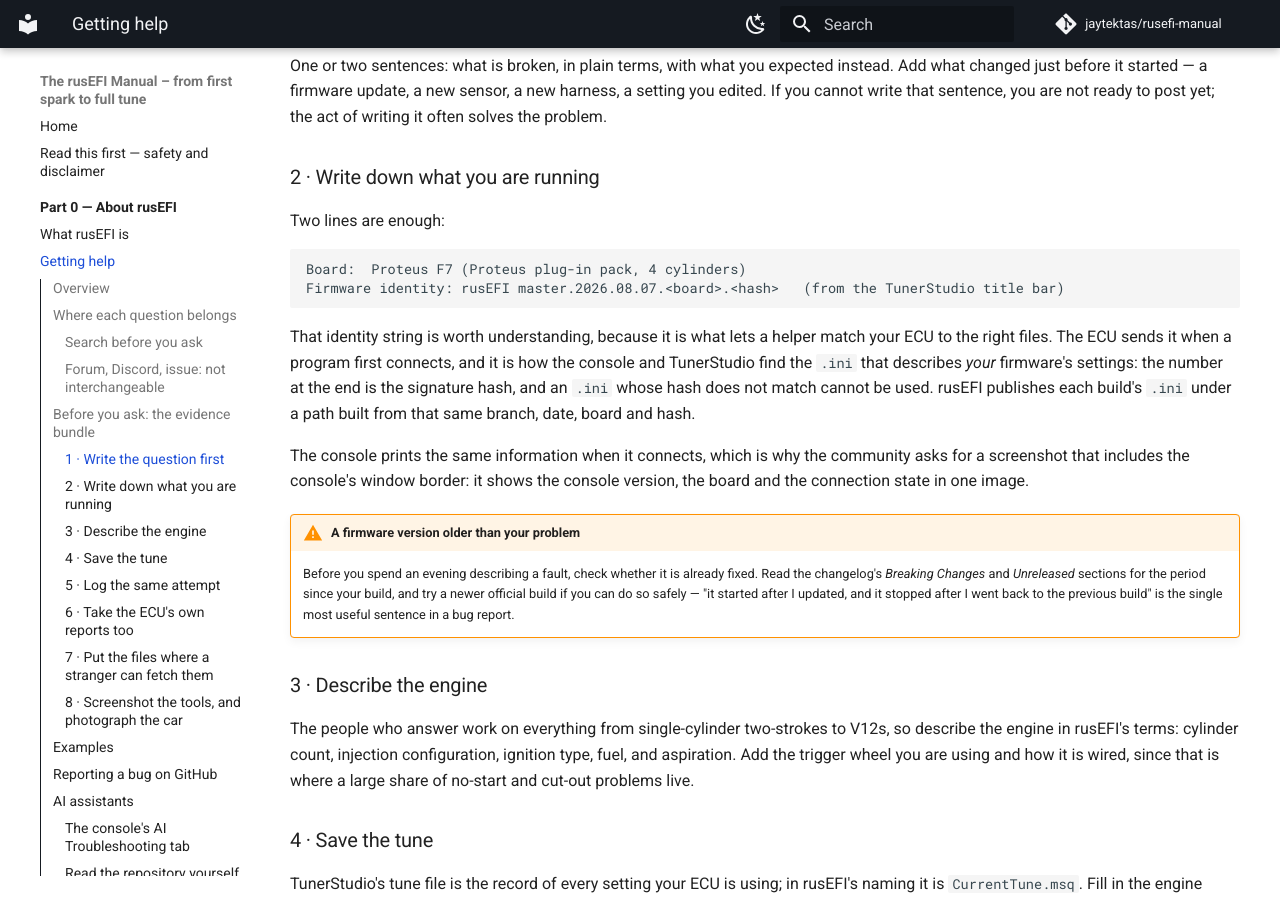
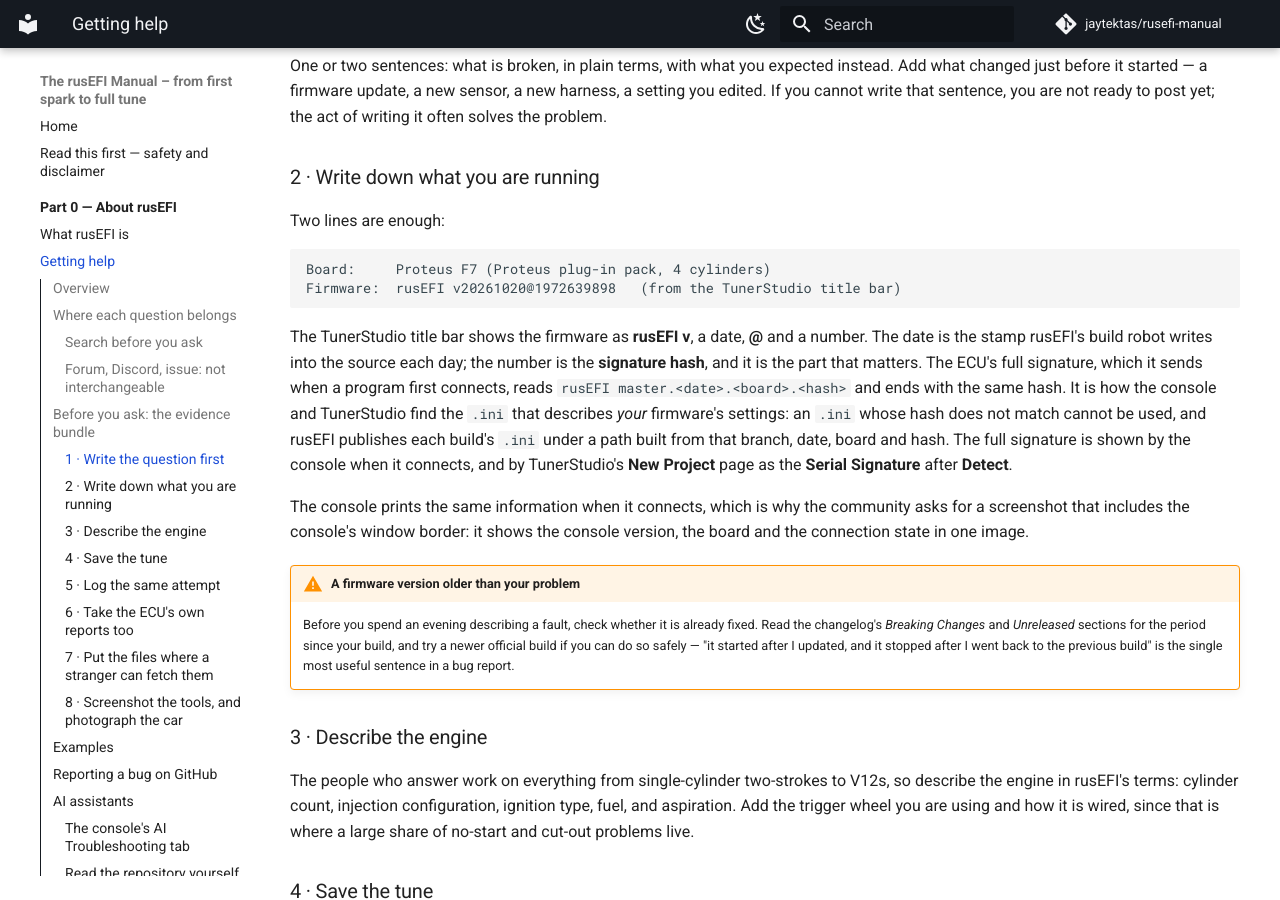
Before and after one commit to jaytektas/rusefi-manual, an MkDocs documentation site: the page built from documentation/docs/part0/getting-help.md, in a window 1280 px wide and 900 px high, scrolled down 3881 px. Built offline with MkDocs 1.6.1 and Material for MkDocs 9.7.7, drawn with Linux system fonts in a browser that asks for light colours; comment, search, counter and statistics services are not loaded.

Commit message:
TunerStudio's title bar shows rusEFI v<date>@<hash>, not the full signature
Getting help, Recovering and the Two tools shot spec now say what the title
bar carries (versionInfo: VCS_DATE and SIGNATURE_HASH) and where the full
branch.date.board.hash signature is shown instead.

Co-Authored-By: Claude Opus 5.5 <noreply@anthropic.com>

````diff
--- a/documentation/docs/part0/getting-help.md
+++ b/documentation/docs/part0/getting-help.md
@@ -130,22 +130,25 @@ solves the problem.
 Two lines are enough:
 
 ```
-Board:  Proteus F7 (Proteus plug-in pack, 4 cylinders)
-Firmware identity: rusEFI master.2026.08.07.<board>.<hash>   (from the TunerStudio title bar)
+Board:     Proteus F7 (Proteus plug-in pack, 4 cylinders)
+Firmware:  rusEFI v20261020@1972639898   (from the TunerStudio title bar)
 ```
 
-That identity string is worth understanding, because it is what lets a helper match your ECU to the
-right files. The ECU sends it when a program first connects, and it is how the console and TunerStudio
-find the `.ini` that describes *your* firmware's settings: the number at the end is the signature
-hash, and an `.ini` whose hash does not match cannot be used. rusEFI publishes each build's `.ini`
-under a path built from that same branch, date, board and hash.
-<!-- src: firmware/console/binary/tunerstudio.cpp (TS_HELLO_COMMAND and getTsSignature: the signature identifies the settings layout); firmware/tunerstudio/tunerstudio.template.ini (TunerStudio signature entry and the versionInfo command used for the title bar); java_console/shared_io/src/main/java/com/rusefi/core/SignatureHelper.java (branch, date, board and hash taken from the signature, and the URL the matching .ini is fetched from) -->
+The TunerStudio title bar shows the firmware as **rusEFI v**, a date, **@** and a number. The date is
+the stamp rusEFI's build robot writes into the source each day; the number is the **signature hash**,
+and it is the part that matters. The ECU's full signature, which it sends when a program first
+connects, reads `rusEFI master.<date>.<board>.<hash>` and ends with the same hash. It is how the console
+and TunerStudio find the `.ini` that describes *your* firmware's settings: an `.ini` whose hash does
+not match cannot be used, and rusEFI publishes each build's `.ini` under a path built from that branch,
+date, board and hash. The full signature is shown by the console when it connects, and by TunerStudio's
+**New Project** page as the **Serial Signature** after **Detect**.
+<!-- src: firmware/console/binary/tunerstudio.cpp (TS_HELLO_COMMAND and getTsSignature: the signature identifies the settings layout; the versionInfo reply "%s v%d@%u" with FRONTEND_TITLE_BAR_NAME, getRusEfiVersion and SIGNATURE_HASH); firmware/integration/ts_protocol.txt (versionInfo: only used for the TS title bar); firmware/controllers/engine_controller.cpp (getRusEfiVersion returns VCS_DATE); .github/workflows/set-date.yaml (writes VCS_DATE into firmware/controllers/date_stamp.h); firmware/gen_signature.sh (TS_SIGNATURE: branch, date, board, hash); java_console/shared_io/src/main/java/com/rusefi/core/SignatureHelper.java (branch, date, board and hash taken from the signature, and the URL the matching .ini is fetched from) -->
 
 The console prints the same information when it connects, which is why the community asks for a
 screenshot that includes the console's window border: it shows the console version, the board and the
 connection state in one image.
 
-<!-- shot: img/ts/getting-help-firmware-identity.png | TunerStudio main window | state: Proteus F7 connected over USB, ignition on (12 V), engine stopped; crop the top of the window so the title bar is fully legible and shows an official firmware signature with no private branch name; front page gauges partly visible below | Caption: Figure 3 — The title bar carries the firmware identity string — branch, date, board and signature hash — that a helper needs in order to match your settings to the right files. -->
+<!-- shot: img/ts/getting-help-firmware-identity.png | TunerStudio main window | state: Proteus F7 connected over USB, ignition on (12 V), engine stopped; crop the top of the window so the title bar is fully legible and shows rusEFI v<date>@<hash> from an official build; front page gauges partly visible below | Caption: Figure 3 — The title bar carries the firmware's date stamp and signature hash, which a helper needs in order to match your settings to the right files. -->
 
 !!! warning "A firmware version older than your problem"
     Before you spend an evening describing a fault, check whether it is already fixed. Read the
--- a/documentation/docs/part1/two-tools.md
+++ b/documentation/docs/part1/two-tools.md
@@ -96,7 +96,7 @@ it. Installing TunerStudio and creating a project are covered in *Installing the
 *First connection*.
 <!-- src: firmware/tunerstudio/tunerstudio.template.ini (menuDialog = main, top-level menus); firmware/tunerstudio/readme.md (ini files configure TunerStudio for a specific board) -->
 
-<!-- shot: img/ts/two-tools-ts-main.png | TunerStudio main window | Proteus F7 project connected to the ECU on 12 V, engine stopped, front page gauges and the top-level menu bar visible; title bar must show an official firmware signature | Figure 1 — TunerStudio connected to a Proteus F7: the menus across the top hold every setup and tuning dialog in this manual. -->
+<!-- shot: img/ts/two-tools-ts-main.png | TunerStudio main window | Proteus F7 project connected to the ECU on 12 V, engine stopped, front page gauges and the top-level menu bar visible; title bar must show an official build (rusEFI v<date>@<hash>) | Figure 1 — TunerStudio connected to a Proteus F7: the menus across the top hold every setup and tuning dialog in this manual. -->
 
 ## The rusEFI console
 
````
Also changed, not shown: documentation/docs/part6/recovering.md (+5 -4 lines).
